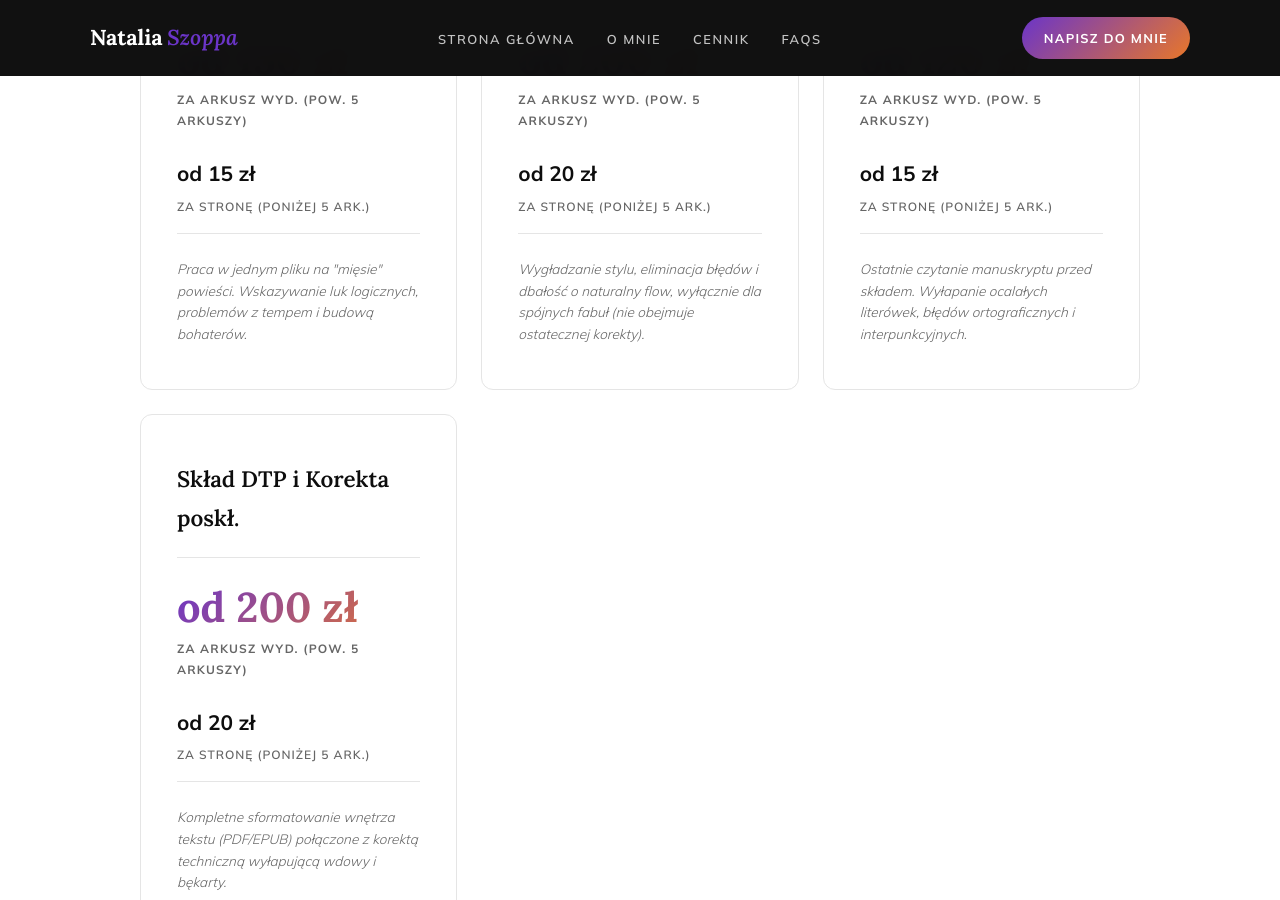
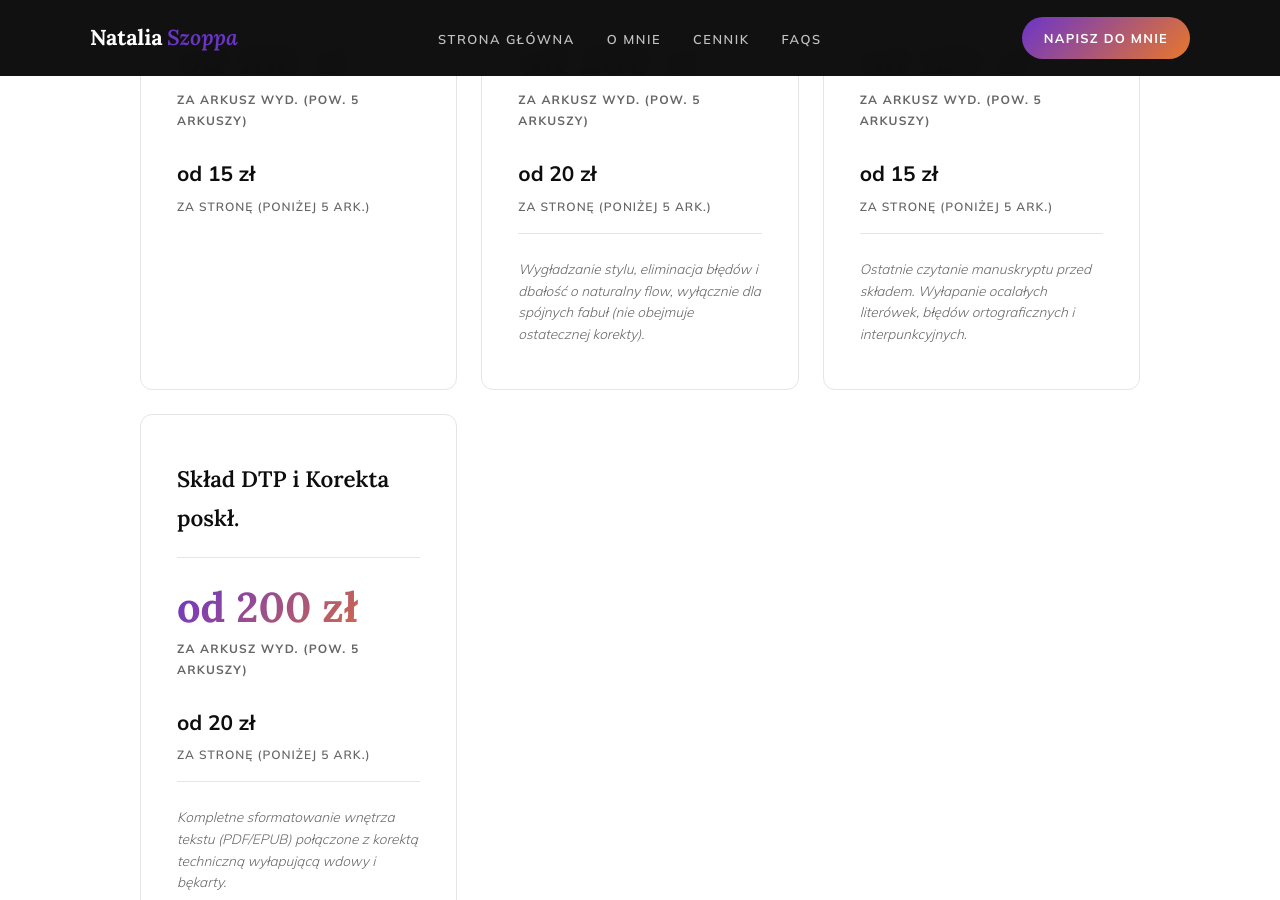
Before and after one commit to Bonnie00726/nataliaszoppa, a Jekyll site: the page built from cennik.html, in a window 1280 px wide and 900 px high, scrolled down 2343 px. Built offline with Jekyll 4.4.1, drawn with Linux system fonts in a browser that asks for light colours.

Commit message:
Update cennik.html

```diff
--- a/cennik.html
+++ b/cennik.html
@@ -324,7 +324,7 @@ title: Cennik
                 <span class="price-unit">za arkusz wyd. (pow. 5 arkuszy)</span>
                 <div class="price-alt">od 15 zł</div>
                 <span class="price-alt-unit">za stronę (poniżej 5 ark.)</span>
-                <p class="price-note">Praca w jednym pliku na "mięsie" powieści. Wskazywanie luk logicznych, problemów z tempem i budową bohaterów.</p>
+
             </div>
 
             <div class="pricing-card reveal delay-1">
```
